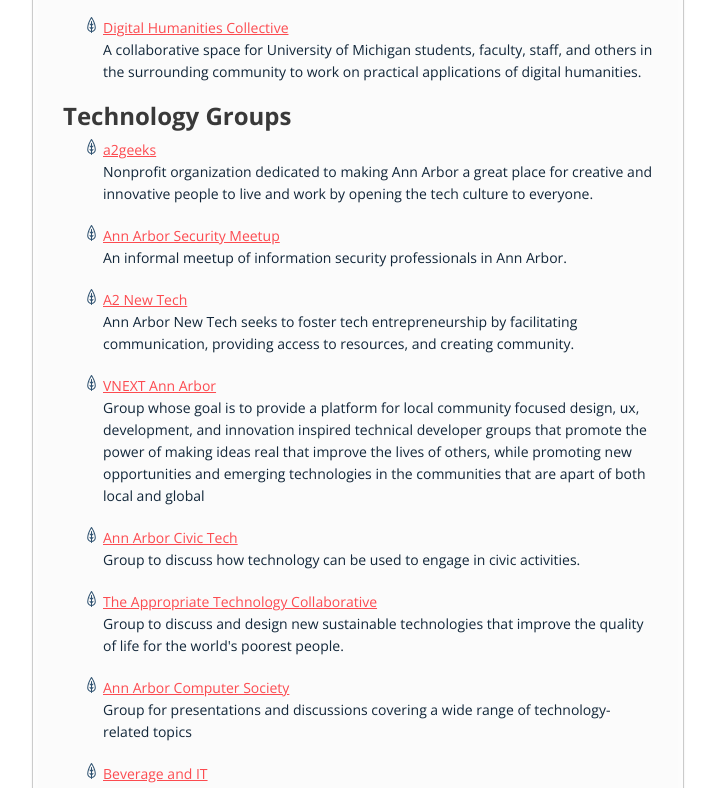
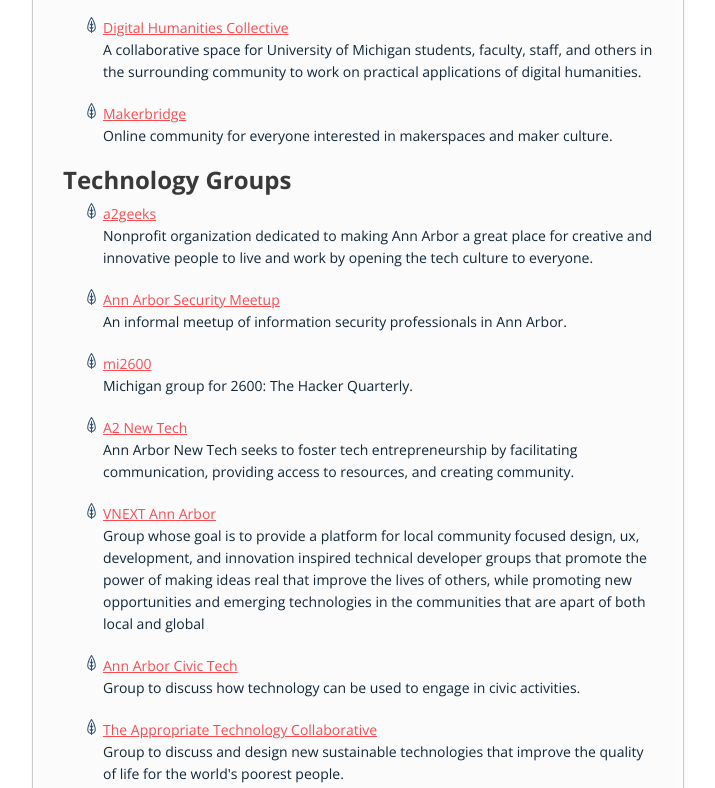
Before and after one commit to jshwlkr/hacka2, a plain HTML site: page index.html in a window 1280 px wide. Shown: the part 2077-2865 px from the top of the page, without its empty margins (283-998 px from the left). Drawn offline with nearby package versions, Linux system fonts and the light colour scheme.

Commit message:
2600, Givecamp, Makerbridge

```diff
--- a/index.html
+++ b/index.html
@@ -140,6 +140,10 @@
                         <a href="https://twitter.com/dh_collective">Digital Humanities Collective</a>
                         <p>A collaborative space for University of Michigan students, faculty, staff, and others in the surrounding community to work on practical applications of digital humanities.</p>
                     </li>
+                    <li>
+                        <a href="http://makerbridge.si.umich.edu/">Makerbridge</a>
+                        <p>Online community for everyone interested in makerspaces and maker culture.</p>
+                    </li>
             </ul>
             <h2>Technology Groups</h2>
             <ul>
@@ -150,6 +154,10 @@
                 <li>
                     <a href="http://arbsec.org/">Ann Arbor Security Meetup</a>
                     <p>An informal meetup of information security professionals in Ann Arbor.</p>
+                </li>
+                <li>
+                    <a href="http://www.the-collective.net/2600/">mi2600</a>
+                    <p>Michigan group for 2600: The Hacker Quarterly.</p>
                 </li>
                 <li>
                     <a href="http://www.meetup.com/a2newtech/">A2 New Tech</a>
@@ -214,7 +222,8 @@
                     <a href="http://tedxuofm.com/">TEDxUofM</a>
                     <p>The University of Michigan's TEDx series.</p>
                 </li>
-                    <li><a href="http://worldiaday.org/">World Information Architecture Day</a>
+                <li>
+                    <a href="http://worldiaday.org/">World Information Architecture Day</a>
                     <p>Events centered around those who specialize in the design and construction of shared information environments.</p>
                 </li>
             </ul>
@@ -231,6 +240,10 @@
                 <li>
                     <a href="http://annarbor.startupweekend.org/">Startup Weekend</a>
                     <p>Hackathon where anyone is welcome to pitch their startup idea and receive feedback from their peers. Teams organically form around the top ideas (as determined by popular vote) and then it’s a 54 hour frenzy of business model creation, coding, designing, and market validation. The weekends culminate with presentations in front of local entrepreneurial leaders with another opportunity for critical feedback.</p>
+                </li>
+                <li>
+                    <a href="http://www.annarborgivecamp.org/">Ann Arbor GiveCamp</a>
+                    <p>A weekend-long event where local technology experts, business professionals, and charity personnel come together to ease the burden of area non-profits through technology.</p>
                 </li>
             </ul>
             <h2>Office Space, Infrastructure, Resources</h2>
```
Lines whose indentation alone changed are shown as unchanged.
